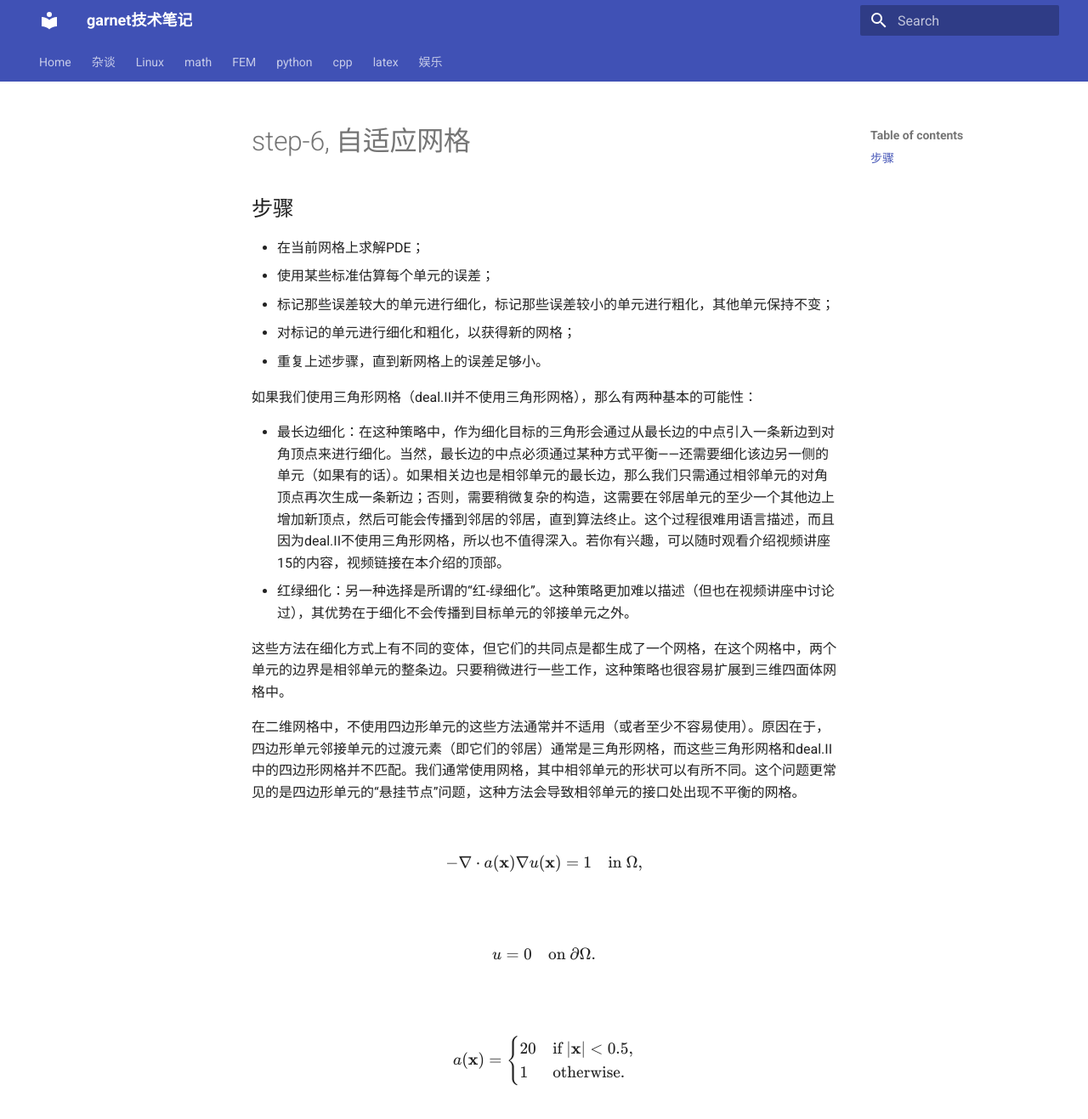
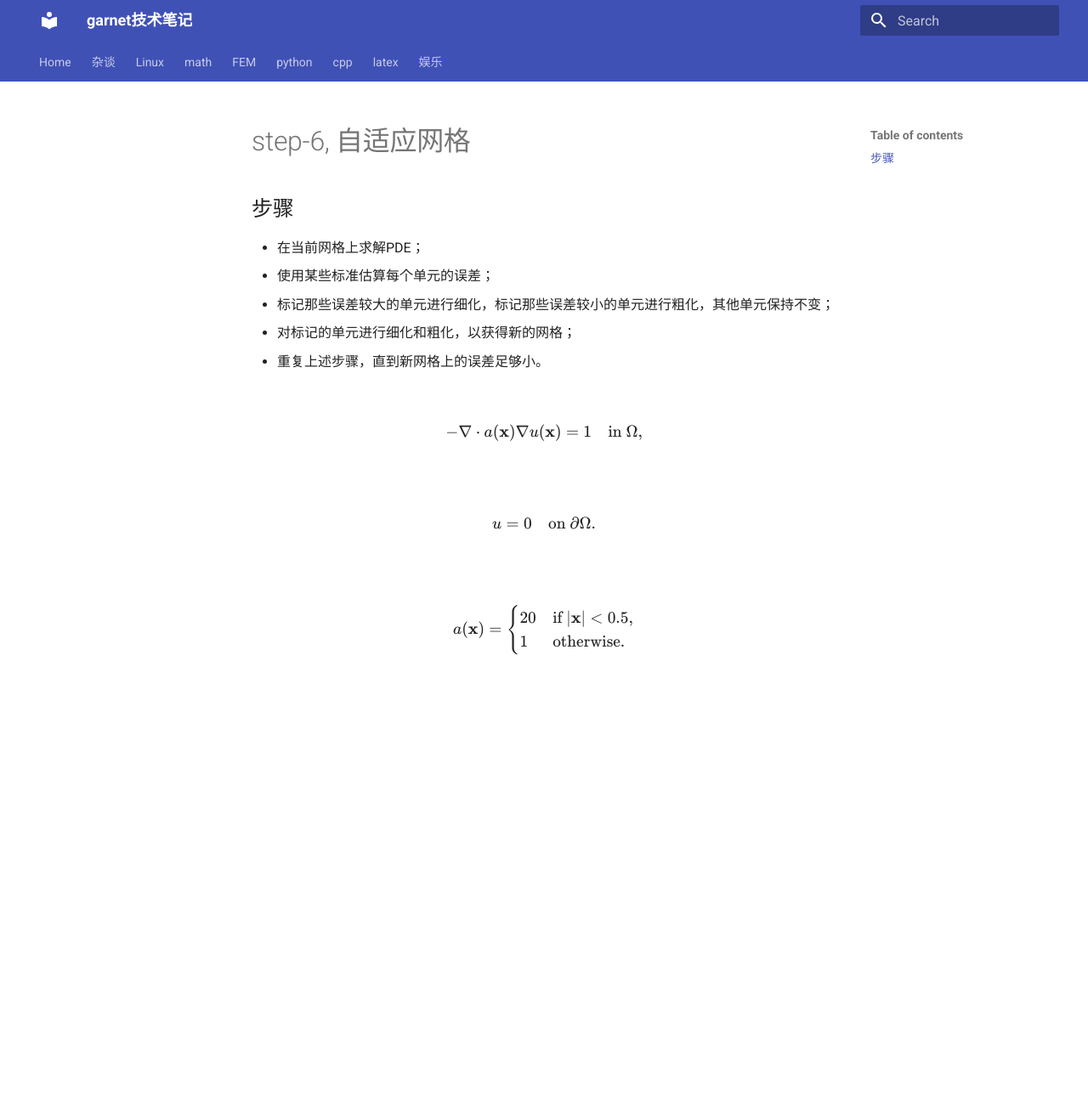
Before and after one commit to ymma98/technotes, an MkDocs documentation site: the page built from docs/FEM/dealii-06_自适应网格.md, in a window 1280 px wide and 1343 px high. Shown: the top 1317 px of the window at 85% size. Built offline with MkDocs 1.6.1 and Material for MkDocs 9.7.7, drawn with Linux system fonts in a browser that asks for light colours.

Commit message:
docs/FEM/dealii-06_自适应网格.md updated from https://stackedit.cn/

```diff
--- a/docs/FEM/dealii-06_自适应网格.md
+++ b/docs/FEM/dealii-06_自适应网格.md
@@ -9,14 +9,6 @@
 - 重复上述步骤，直到新网格上的误差足够小。
 
 
-如果我们使用三角形网格（deal.II并不使用三角形网格），那么有两种基本的可能性：
-
-- 最长边细化：在这种策略中，作为细化目标的三角形会通过从最长边的中点引入一条新边到对角顶点来进行细化。当然，最长边的中点必须通过某种方式平衡——还需要细化该边另一侧的单元（如果有的话）。如果相关边也是相邻单元的最长边，那么我们只需通过相邻单元的对角顶点再次生成一条新边；否则，需要稍微复杂的构造，这需要在邻居单元的至少一个其他边上增加新顶点，然后可能会传播到邻居的邻居，直到算法终止。这个过程很难用语言描述，而且因为deal.II不使用三角形网格，所以也不值得深入。若你有兴趣，可以随时观看介绍视频讲座15的内容，视频链接在本介绍的顶部。
-- 红绿细化：另一种选择是所谓的“红-绿细化”。这种策略更加难以描述（但也在视频讲座中讨论过），其优势在于细化不会传播到目标单元的邻接单元之外。
-
-这些方法在细化方式上有不同的变体，但它们的共同点是都生成了一个网格，在这个网格中，两个单元的边界是相邻单元的整条边。只要稍微进行一些工作，这种策略也很容易扩展到三维四面体网格中。
-
-在二维网格中，不使用四边形单元的这些方法通常并不适用（或者至少不容易使用）。原因在于，四边形单元邻接单元的过渡元素（即它们的邻居）通常是三角形网格，而这些三角形网格和deal.II中的四边形网格并不匹配。我们通常使用网格，其中相邻单元的形状可以有所不同。这个问题更常见的是四边形单元的“悬挂节点”问题，这种方法会导致相邻单元的接口处出现不平衡的网格。
 
 
 $$
```
Also changed, not shown: other parts of docs/FEM/dealii-06_自适应网格.md (+1 -2 lines).
